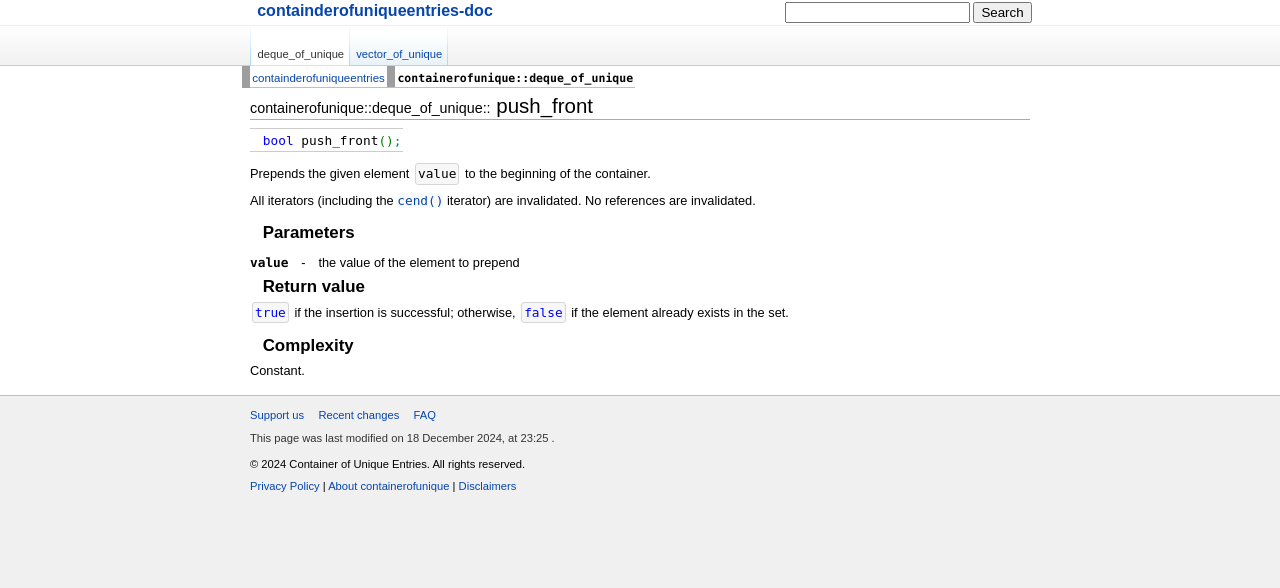
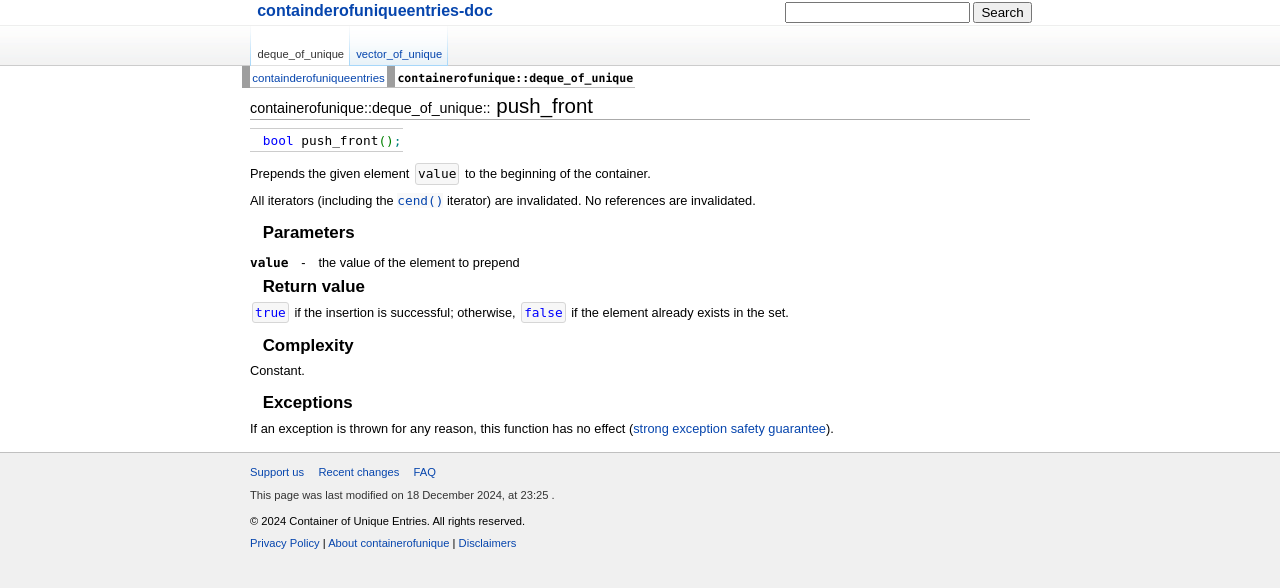
Before and after one commit to Huanhuan-Jiang/containerofuniqueelements.github.io, a Jekyll site: the page built from _docs/deque_of_unique/push_front.html, in a window 1280 px wide. Shown: the top 588 px of the page. Built offline with Jekyll 4.4.1, drawn with Linux system fonts in a browser that asks for light colours; some web fonts are replaced; grey boxes are pictures that could not be loaded.

Commit message:
Add exceptions to push_front.html

```diff
--- a/_docs/deque_of_unique/push_front.html
+++ b/_docs/deque_of_unique/push_front.html
@@ -70,3 +70,11 @@ title: push_front
   <span class="mw-headline" id="Complexity">Complexity</span>
 </h3>
 <p>Constant.</p>
+<h3>Exceptions</h3>
+<p>
+  If an exception is thrown for any reason, this function has no effect (<a
+    href="https://en.cppreference.com/w/cpp/language/exceptions#Exception_safety"
+    title="cpp/language/exceptions"
+    >strong exception safety guarantee</a
+  >).
+</p>
```
